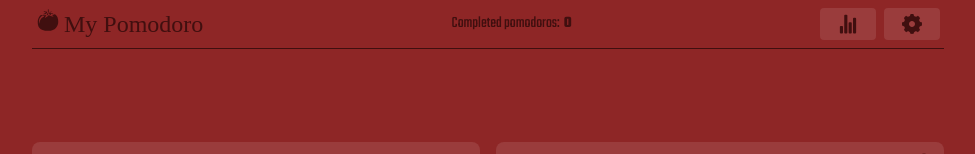
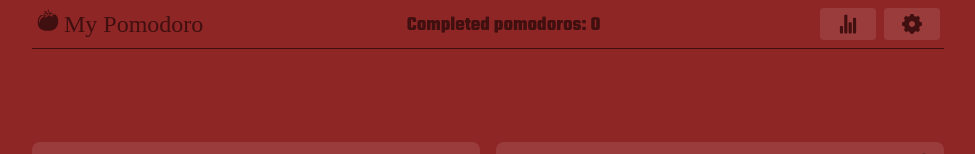
Before and after one commit to pdpau/pomodoro, a React (Vite) app: page / in a window 1280 px wide. Shown: the top 154 px of the page, without its empty margins (152-1127 px from the left). Built offline with nearby package versions, Linux system fonts and the light colour scheme; a web font is replaced by a local one.

Commit message:
UPDATE: Completed pomodoros styled

```diff
--- a/src/components/header/Header.tsx
+++ b/src/components/header/Header.tsx
@@ -46,10 +46,10 @@ const Header: React.FC<HeaderProps> = ({ pomodoroTime, setPomodoroTime, shortBre
                 <h1 className="text-2xl font-schoolbell">My Pomodoro</h1>
             </span>
 
-            {/* TODO: Completed pomodoros */}
+            {/* Completed pomodoros */}
             <span className="flex items-center justify-center">
-                <p className="mr-1">Completed pomodoros:</p>
-                <p className="font-bold">{completedPomodoros}</p>
+                {/* TODO: Revisar els estils i si això realment ha de colocar-se aqui */}
+                <p className="text-xl font-bold mt-1 mr-4">Completed pomodoros: {completedPomodoros}</p>
             </span>
 
             {/* Stats and Settings */}
```
